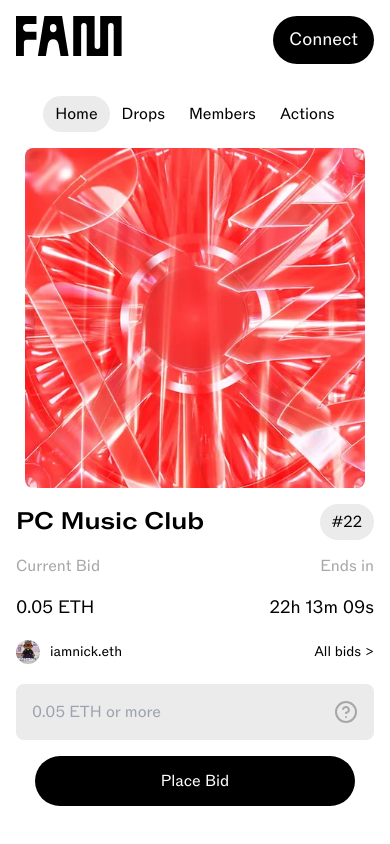
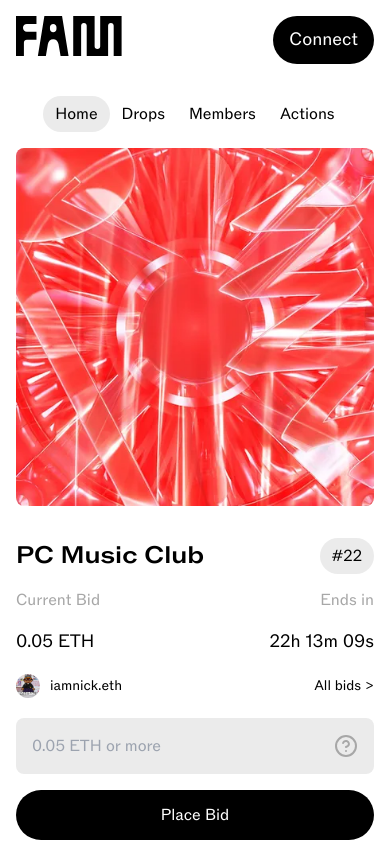
Before and after one commit to With-Fam/fam-frontend, a Next.js app: page /community-profile in a window 390 px wide. Shown: the top 844 px of the page. Built offline with nearby package versions, Linux system fonts and the light colour scheme.

Commit message:
UPDATE responsive grid an image magic

```diff
--- a/src/app/community-profile/page.tsx
+++ b/src/app/community-profile/page.tsx
@@ -48,7 +48,7 @@
 
 export default async function CommunityProfile({
   searchParams,
-}: CommunityProfileProps) {
+}: CommunityProfileProps): Promise<JSX.Element> {
   const { type } = searchParams
 
   return (
@@ -60,11 +60,7 @@
         type={type}
         items={DATA_COMMUNITY_TOGGLE}
       />
-      {(type === 'home' || !type) && (
-        <>
-          <BidComponent />
-        </>
-      )}
+      {(type === 'home' || !type) && <BidComponent />}
     </>
   )
 }
--- a/src/components/community-profile/BidComponent/index.tsx
+++ b/src/components/community-profile/BidComponent/index.tsx
@@ -14,13 +14,17 @@
 
 const BidComponent = (): JSX.Element => (
   <section className="px-4">
+    <div className="gid-cols-1 m-auto grid w-full max-w-4xl gap-8 md:grid-cols-2">
+      <div className="relative col-span-1 aspect-square w-full rounded-lg">
         <Image
           src="/assets/images/widgets/w2.png"
-      width={340}
-      height={340}
           alt=""
-      className="mx-auto mb-4 rounded-lg"
+          fill
+          sizes="100vw; md:50vw"
+          className="rounded-lg object-contain"
         />
+      </div>
+      <div className="flex w-full flex-col">
         <div className="mb-4 flex items-center justify-between">
           <Heading as="h5" className="font-abcWide">
             PC Music Club
@@ -68,10 +72,12 @@
         </div>
         <button
           type="button"
-      className="mx-auto mb-10 block w-full max-w-xs rounded-full bg-black py-4 text-white"
+          className="mx-auto mb-10 block w-full rounded-full bg-black py-4 text-white md:max-w-xs"
         >
           Place Bid
         </button>
+      </div>
+      <div className="col-span-1 flex w-full flex-col">
         <div className="mb-7 flex items-center">
           <Image
             src="/assets/images/widgets/w2.png"
@@ -83,13 +89,16 @@
           <Paragraph as="p2">PC Music Club</Paragraph>
         </div>
         <Paragraph as="p4">
-      PC Music Club is the onchain extension of the PC Music collective, known
-      for redefining pop culture and digital aesthetics. Members become not just
-      fans but co-creators in our community and are able to vote on our future
-      projects, exclusive releases, and even the collective&apos;s artistic
-      direction. As a member, you&apos;ll have access to exclusive NFTs, from
-      one-of-a-kind digital vinyls to tokens that unlock real-world experiences
+          PC Music Club is the onchain extension of the PC Music collective,
+          known for redefining pop culture and digital aesthetics. Members
+          become not just fans but co-creators in our community and are able to
+          vote on our future projects, exclusive releases, and even the
+          collective&apos;s artistic direction. As a member, you&apos;ll have
+          access to exclusive NFTs, from one-of-a-kind digital vinyls to tokens
+          that unlock real-world experiences
         </Paragraph>
+      </div>
+    </div>
   </section>
 )
 
```
Lines whose indentation alone changed are shown as unchanged.
